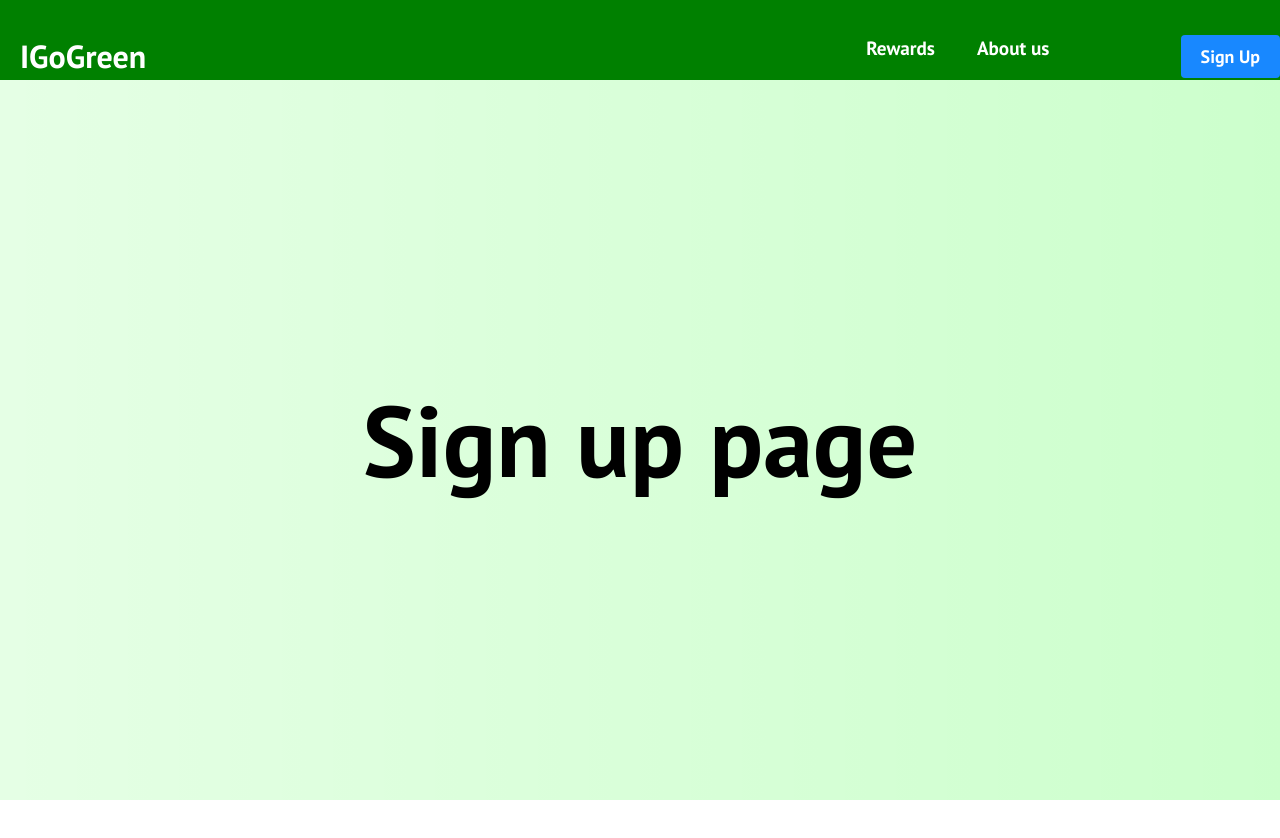
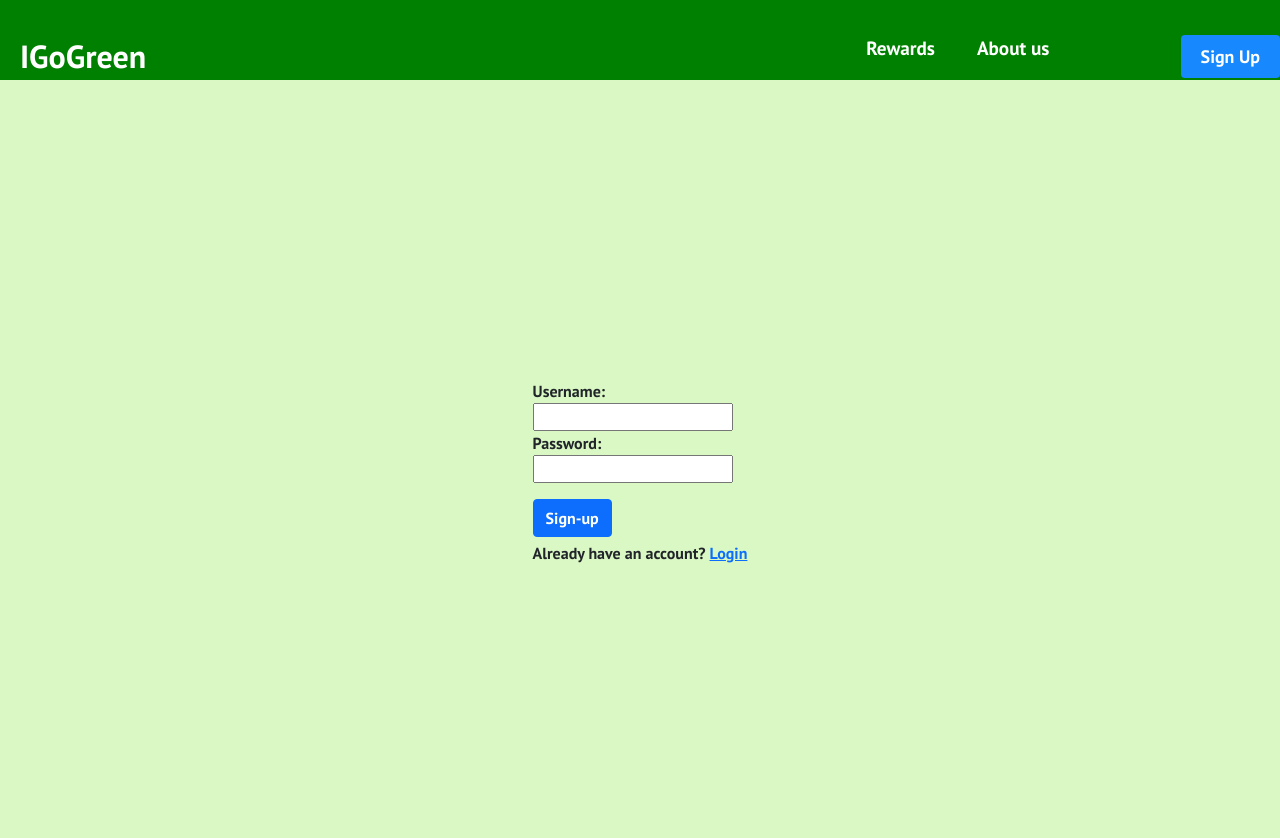
Before and after one commit to ErvinK123/-LifeHack22-Seedlings-IGoGreen-, a React (Create React App) app in the folder client/igogreen/: page /sign-up in a window 1280 px wide. Shown: the top 838 px of the page. Before the commit the page ends 808 px from the top, so only its background shows below. Built offline with nearby package versions, Linux system fonts and the light colour scheme.

Commit message:
Sign-up page
-

```diff
--- a/client/igogreen/src/App.css
+++ b/client/igogreen/src/App.css
@@ -20,7 +20,7 @@
 }
 
 .home {
-  background-image: linear-gradient(to right, rgba(0,255,0,0.1), rgba(0,255,0,0.2));
+  background-color: #D9F8C4;
   background-position: center;
   background-size: cover;
   background-repeat: no-repeat;
@@ -30,12 +30,11 @@
 
 
 .products {
-  background-image: linear-gradient(to right, rgba(0,255,0,0.1), rgba(0,255,0,0.2));
-  background-position: center;
+  /*background-image: linear-gradient(to right, rgba(0,255,0,0.1), rgba(0,255,0,0.2));*/
+  /*background-position: center;
   background-size: fill;
-  background-repeat: no-repeat;
-  color: #000;
-  font-size: 100px;
+  background-repeat: no-repeat;*/
+  /*color: #000;*/
 }
 
 .contact-us {
@@ -48,10 +47,6 @@
 }
 
 .sign-up {
-  background-image: linear-gradient(to right, rgba(0,255,0,0.1), rgba(0,255,0,0.2));
-  background-position: center;
-  background-size: cover;
-  background-repeat: no-repeat;
   color: #000;
   font-size: 100px;
 }
--- a/client/igogreen/src/App.js
+++ b/client/igogreen/src/App.js
@@ -6,7 +6,7 @@ import { BrowserRouter as Router, Switch, Route } from 'react-router-dom';
 import Products from './components/pages/Products';
 import ContactUs from './components/pages/ContactUs';
 import SignUp from './components/pages/SignUp';
-import ListItems from "./components/ListItems";
+//import ListItems from "./components/ListItems";
 
 
 function App() {
--- a/client/igogreen/src/components/pages/SignUp.js
+++ b/client/igogreen/src/components/pages/SignUp.js
@@ -1,6 +1,20 @@
 import React from 'react';
 import '../../App.css';
 
+document.body.style.backgroundColor = "#D9F8C4";
 export default function SignUp() {
-  return <h1 className='sign-up'>Sign up page</h1>;
+  return (<div style={{
+        display: 'flex',
+        alignItems: 'center',
+        justifyContent: 'center',
+        height: '100vh',
+      }}>
+	     <form>
+              <label for="username">Username:</label><br />
+                <input type="text" id="username" name="username" /><br />
+              <label for="pwd">Password:</label><br />
+                <input type="password" id="pwd" name="pwd" /><br />
+	      <button className='btn btn-primary bm-3 mt-3 mb-1' >Sign-up</button><br />
+              <p>Already have an account? <a href="">Login</a></p>
+	  </form> 	  </div>);
 }
```
